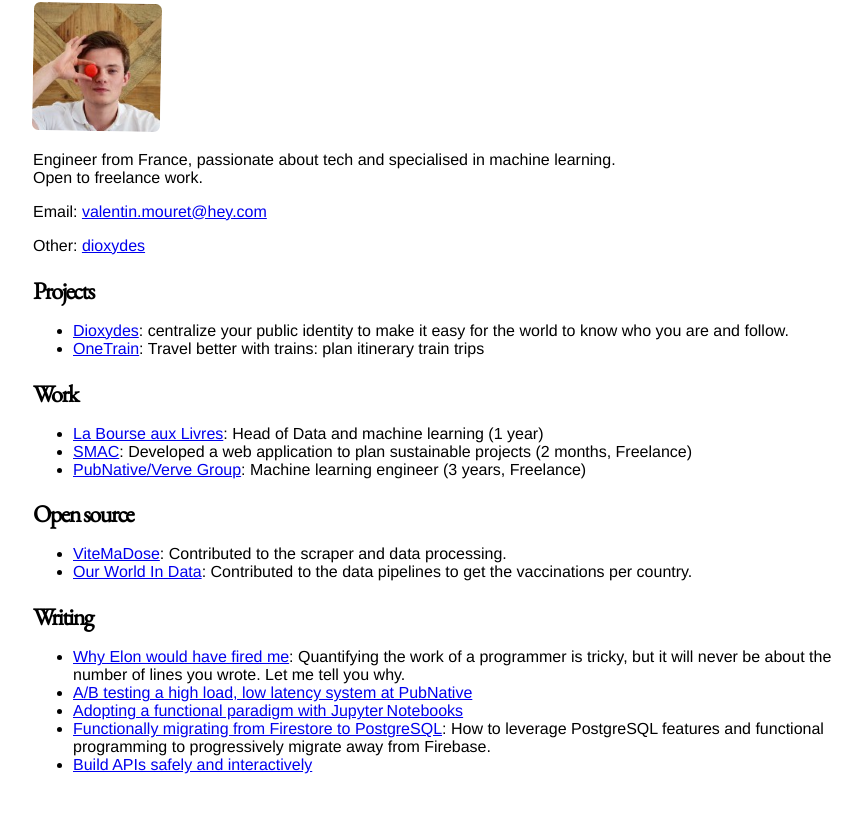
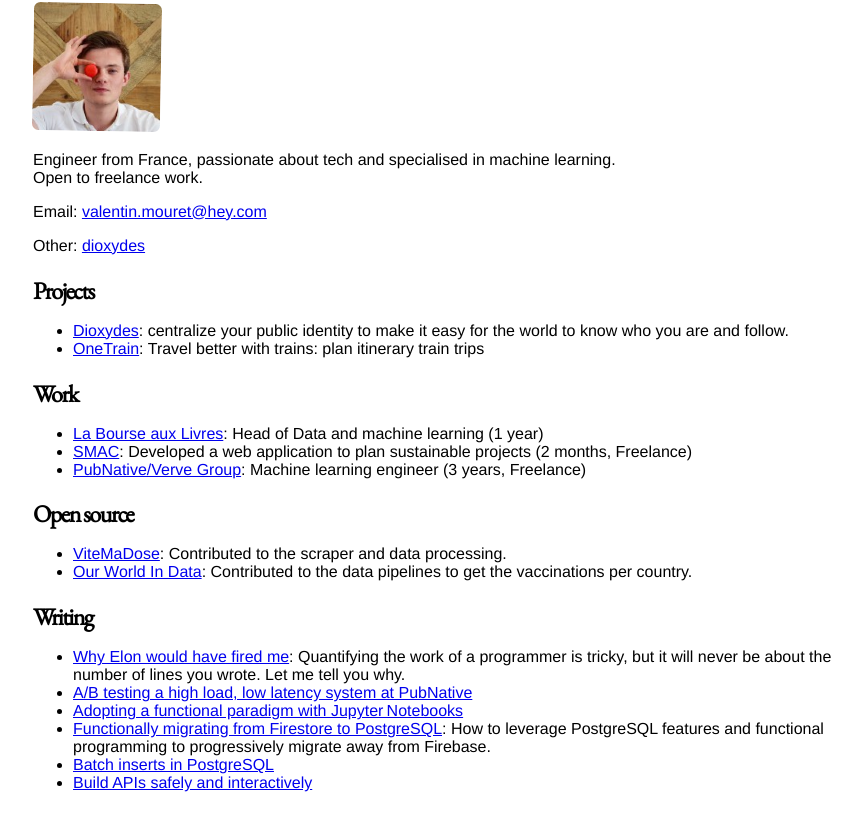
Before and after one commit to ValentinMouret/www, a plain HTML site: page index.html in a window 1280 px wide. Shown: the part 82-912 px from the top of the page, without its empty margins (207-1069 px from the left). Drawn offline with nearby package versions, Linux system fonts and the light colour scheme.

Commit message:
Add «Batch inserts in PostgreSQL» to writing

```diff
--- a/index.html
+++ b/index.html
@@ -55,6 +55,7 @@
                 <li><a href="https://medium.com/swlh/a-b-testing-a-high-load-low-latency-system-at-pubnative-8796a2765de8">A/B testing a high load, low latency system at PubNative</a></li>
                 <li><a href="https://verve.com/blog/jupyter-notebooks/">Adopting a functional paradigm with Jupyter Notebooks</a></li>
                 <li><a href="https://medium.com/@ValentinMouret/functionally-migrating-from-firestore-to-postgresql-64947b5dff0d">Functionally migrating from Firestore to PostgreSQL</a>: How to leverage PostgreSQL features and functional programming to progressively migrate away from Firebase.</li>
+                <li><a href="https://medium.com/@ValentinMouret/batch-inserts-in-postgresql-1b65f083fdc?source=your_stories_page-------------------------------------">Batch inserts in PostgreSQL</a></li>
                 <li><a href="https://medium.com/@ValentinMouret/build-apis-safely-and-interactively-cea49a4ca1fc">Build APIs safely and interactively</a>
                 </li>
             </ul>
```
